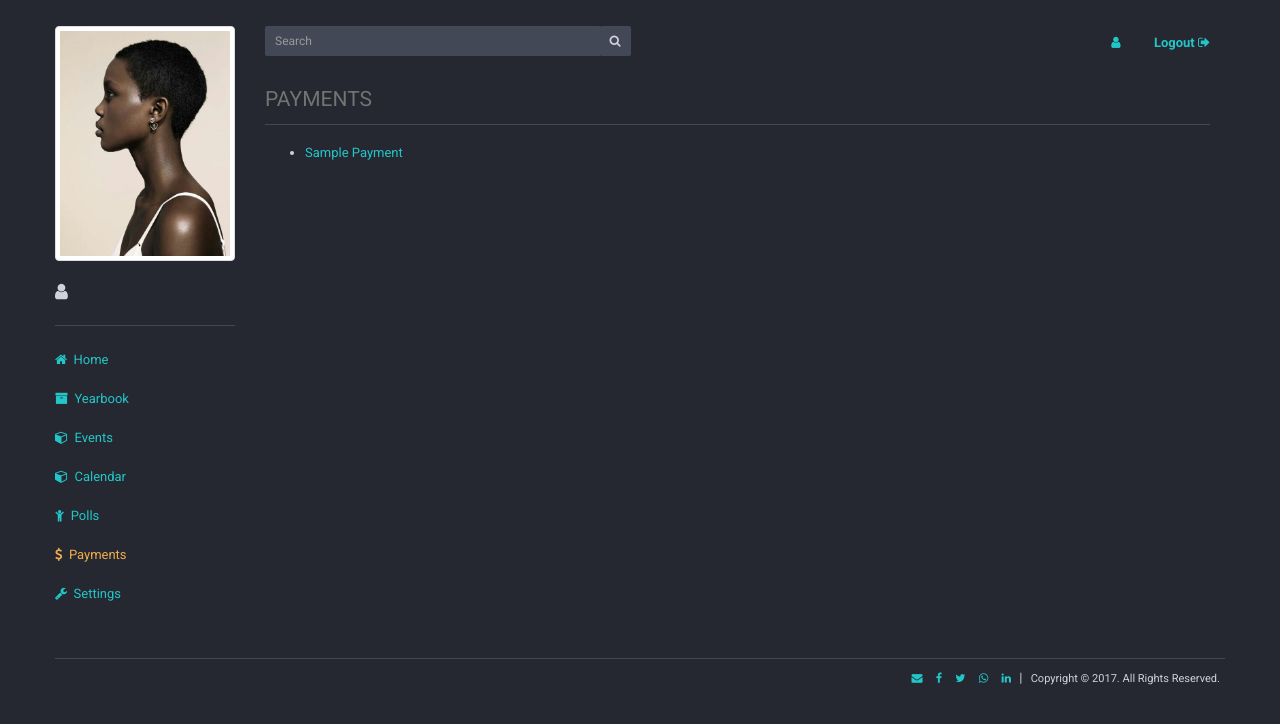
After one commit to eyobofficial/yearbook-management-app, a Django app: page /dashboard/payments/ in a window 1280 px wide. The commit adds this page. Shown: the top 724 px of the page. Run offline with Django 3.2, Linux system fonts and the light colour scheme; tables that the repository leaves empty hold one stand-in row (values such as "Sample post"); some libraries are stand-ins or nearby versions.

Commit message:
Create payment listing and detail class based controllers

```diff
--- a/dashboard/models.py
+++ b/dashboard/models.py
@@ -124,3 +124,32 @@ class Program(models.Model):
 
     def __str__(self):
         return '{} - ({} Event)'.format(self.title, self.event)
+
+class Payment(models.Model):
+    title = models.CharField('Payment Title', max_length=100)
+    description = models.TextField(null=True, blank=True, help_text='Describe why this particular payment is needed')
+    amount = models.DecimalField('Payment Amount', max_digits=12, decimal_places=2)
+    due_date = models.DateField('Due date of the payment')
+    publish = models.BooleanField(default=False)
+    created_at = models.DateTimeField(auto_now_add=True)
+    update_at = models.DateTimeField(auto_now=True)
+
+    class Meta:
+        ordering = ['publish', 'due_date', 'amount',]
+
+    def __str__(self):
+        return self.title
+
+    def get_absolute_url(self):
+        return reverse('dashboard:payment-detail', kwargs={'pk': str(self.pk)})
+
+class StudentPayment(models.Model):
+    payment = models.ForeignKey(Payment, on_delete=models.CASCADE)
+    student = models.ForeignKey(User, on_delete=models.CASCADE)
+    payment_date = models.DateField('Date of payment')
+
+    class Meta:
+        ordering = ['payment', 'payment_date',]
+
+    def __str__(self):
+        return 'Paym: {}, Student: {}'.format(self.payment, self.student)
--- a/dashboard/templates/base.html
+++ b/dashboard/templates/base.html
@@ -86,8 +86,8 @@
                                     <a href="{% url 'dashboard:poll-list' %}"><span class="fa fa-child"></span>&nbsp; Polls</a>
                                 </li>
 
-                                <li {% if page_name == 'Equipments' %}class="active"{% endif %}>
-                                    <a href="#"><span class="fa fa-wrench"></span>&nbsp; Payments</a>
+                                <li {% if page_name == 'payments' %}class="active"{% endif %}>
+                                    <a href="{% url 'dashboard:payment-list' %}"><span class="fa fa-usd"></span>&nbsp; Payments</a>
                                 </li>
 
                                 <li {% if page_name == 'Equipments' %}class="active"{% endif %}>
--- /dev/null
+++ b/dashboard/templates/dashboard/payment_list.html
@@ -0,0 +1,10 @@
+{% extends 'base.html' %}
+
+{% block content %}
+<legend>Payments</legend>
+{% for payment in payment_list %}
+<ul>
+    <li><a href="{% url 'dashboard:payment-detail' payment.id %}">{{ payment.title|title }}</a></li>
+</ul>
+{% endfor %}
+{% endblock %}
--- a/dashboard/urls.py
+++ b/dashboard/urls.py
@@ -15,4 +15,6 @@ urlpatterns = [
     url(r'^poll/(?P<pk>[0-9]+)/result/$', views.poll_result, name='poll-result'),
     url(r'^events/$', views.EventList.as_view(), name='event-list'),
     url(r'^event/(?P<pk>[0-9]+)$', views.EventDetail.as_view(), name='event-detail'),
+    url(r'^payments/$', views.PaymentList.as_view(), name='payment-list'),
+    url(r'payment/(?P<pk>[0-9]+)$', views.PaymentDetail.as_view(), name='payment-detail'),
 ]
--- a/dashboard/views.py
+++ b/dashboard/views.py
@@ -16,6 +16,8 @@ from .models import (Yearbook,
                      Vote,
                      Event,
                      Program,
+                     Payment,
+                     StudentPayment,
                      )
 
 # Import Forms
@@ -293,3 +295,27 @@ class EventDetail(generic.DetailView):
         context['page_name'] = 'events'
         context['program_list'] = Program.objects.filter(event_id=self.kwargs['pk'])
         return context
+
+class PaymentList(generic.ListView):
+    model = Payment
+    queryset = Payment.objects.filter(publish=True)
+
+    def get_context_data(self, *args, **kwargs):
+        context = super(PaymentList, self).get_context_data(*args, **kwargs)
+        context['page_name'] = 'payments'
+        return context
+
+class PaymentDetail(generic.DetailView):
+    model = Payment
+
+    def get_context_data(self, *args, **kwargs):
+        context = super(PaymentDetail, self).get_context_data(*args, **kwargs)
+        context['page_name'] = 'payments'
+
+        try:
+            student_payment = StudentPayment.objects.get(payment_id=self.kwargs['pk'], student_id=self.request.user.id)
+        except:
+            student_payment = None
+
+        context['student_payment'] = student_payment
+        return context
```
Also changed, not shown: dashboard/admin.py (+14 -1 lines), dashboard/templates/dashboard/payment_detail.html (added, +66 -0 lines), dashboard/migrations/0015_payment.py (added), dashboard/migrations/0016_studentpayment.py (added).
